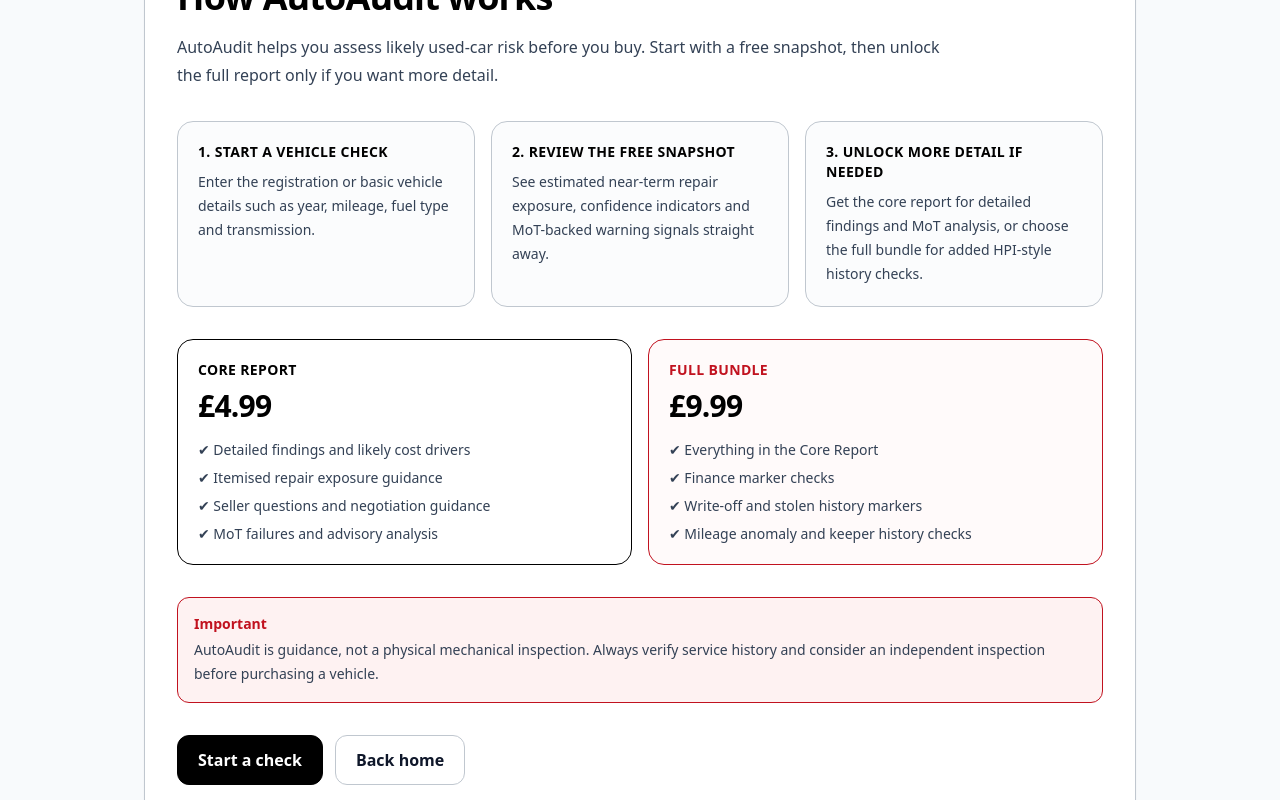
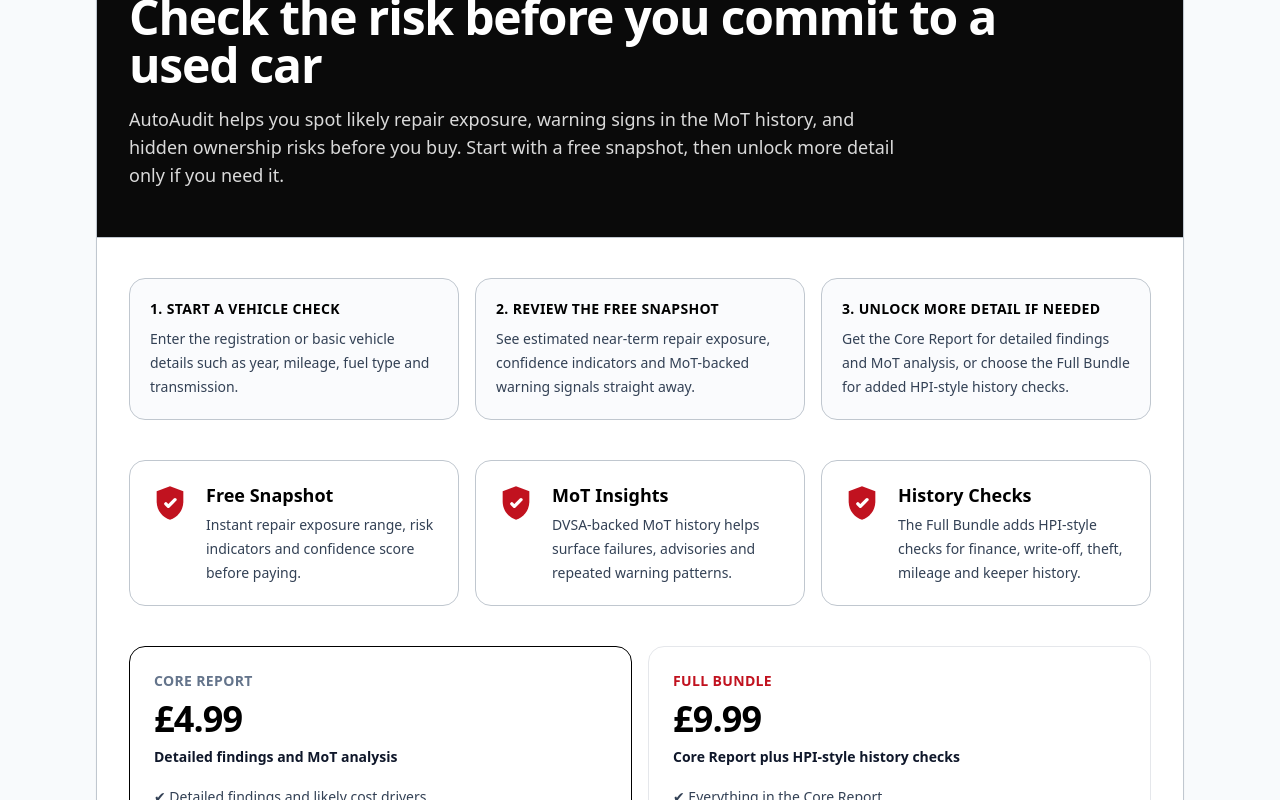
Before and after one commit to mickleethirty-vendium/autoaudit, a Next.js app: page /how-it-works in a window 1280 px wide. Shown: the part 260-1060 px from the top of the page. Built offline with nearby package versions, Linux system fonts and the light colour scheme.

Commit message:
added how it works copy

```diff
--- a/app/how-it-works/page.tsx
+++ b/app/how-it-works/page.tsx
@@ -1,25 +1,29 @@
 import Link from "next/link";
+import ShieldIcon from "@/app/components/ShieldIcon";
 
 export default function HowItWorks() {
   return (
-    <div className="mx-auto max-w-5xl px-4 py-10 sm:py-12">
-      <div className="rounded-2xl border border-[var(--aa-silver)] bg-white p-8 shadow-sm">
-        <div className="inline-flex items-center rounded-full border border-[var(--aa-silver)] bg-slate-50 px-3 py-1 text-xs font-semibold uppercase tracking-[0.18em] text-slate-700">
+    <div className="mx-auto max-w-6xl px-4 py-10 sm:py-12">
+      <div className="overflow-hidden rounded-3xl border border-[var(--aa-silver)] bg-white shadow-sm">
+        <div className="border-b border-[var(--aa-silver)] bg-[var(--aa-black)] px-6 py-10 text-white sm:px-8 sm:py-12">
+          <div className="inline-flex items-center rounded-full border border-white/15 bg-white/10 px-3 py-1 text-xs font-semibold uppercase tracking-[0.18em] text-white/90">
             How it works
           </div>
 
-        <h1 className="mt-4 text-3xl font-extrabold tracking-tight text-black sm:text-4xl">
-          How AutoAudit works
+          <h1 className="mt-4 max-w-4xl text-3xl font-extrabold tracking-tight text-white sm:text-4xl lg:text-5xl">
+            Check the risk before you commit to a used car
           </h1>
 
-        <p className="mt-4 max-w-3xl text-base leading-7 text-slate-700">
-          AutoAudit helps you assess likely used-car risk before you buy.
-          Start with a free snapshot, then unlock the full report only if you
-          want more detail.
+          <p className="mt-4 max-w-3xl text-base leading-7 text-white/85 sm:text-lg">
+            AutoAudit helps you spot likely repair exposure, warning signs in
+            the MoT history, and hidden ownership risks before you buy. Start
+            with a free snapshot, then unlock more detail only if you need it.
           </p>
+        </div>
 
-        <div className="mt-8 grid gap-4 md:grid-cols-3">
-          <div className="rounded-2xl border border-[var(--aa-silver)] bg-slate-50/60 p-5">
+        <div className="px-6 py-8 sm:px-8 sm:py-10">
+          <div className="grid gap-4 lg:grid-cols-3">
+            <div className="rounded-2xl border border-[var(--aa-silver)] bg-slate-50/70 p-5">
               <div className="text-sm font-semibold uppercase tracking-wide text-black">
                 1. Start a vehicle check
               </div>
@@ -29,36 +33,75 @@ export default function HowItWorks() {
               </p>
             </div>
 
-          <div className="rounded-2xl border border-[var(--aa-silver)] bg-slate-50/60 p-5">
+            <div className="rounded-2xl border border-[var(--aa-silver)] bg-slate-50/70 p-5">
               <div className="text-sm font-semibold uppercase tracking-wide text-black">
                 2. Review the free snapshot
               </div>
               <p className="mt-2 text-sm leading-6 text-slate-700">
-              See estimated near-term repair exposure, confidence indicators and
-              MoT-backed warning signals straight away.
+                See estimated near-term repair exposure, confidence indicators
+                and MoT-backed warning signals straight away.
               </p>
             </div>
 
-          <div className="rounded-2xl border border-[var(--aa-silver)] bg-slate-50/60 p-5">
+            <div className="rounded-2xl border border-[var(--aa-silver)] bg-slate-50/70 p-5">
               <div className="text-sm font-semibold uppercase tracking-wide text-black">
                 3. Unlock more detail if needed
               </div>
               <p className="mt-2 text-sm leading-6 text-slate-700">
-              Get the core report for detailed findings and MoT analysis, or
-              choose the full bundle for added HPI-style history checks.
+                Get the Core Report for detailed findings and MoT analysis, or
+                choose the Full Bundle for added HPI-style history checks.
               </p>
             </div>
           </div>
 
-        <div className="mt-8 grid gap-4 md:grid-cols-2">
-          <div className="rounded-2xl border border-black bg-white p-5">
-            <div className="text-sm font-semibold uppercase tracking-wide text-black">
+          <div className="mt-10 grid gap-4 md:grid-cols-3">
+            <div className="flex items-start gap-4 rounded-2xl border border-[var(--aa-silver)] bg-white p-5">
+              <ShieldIcon className="mt-0.5 h-10 w-10 shrink-0" />
+              <div>
+                <div className="text-lg font-bold text-black">Free Snapshot</div>
+                <p className="mt-1 text-sm leading-6 text-slate-700">
+                  Instant repair exposure range, risk indicators and confidence
+                  score before paying.
+                </p>
+              </div>
+            </div>
+
+            <div className="flex items-start gap-4 rounded-2xl border border-[var(--aa-silver)] bg-white p-5">
+              <ShieldIcon className="mt-0.5 h-10 w-10 shrink-0" />
+              <div>
+                <div className="text-lg font-bold text-black">MoT Insights</div>
+                <p className="mt-1 text-sm leading-6 text-slate-700">
+                  DVSA-backed MoT history helps surface failures, advisories and
+                  repeated warning patterns.
+                </p>
+              </div>
+            </div>
+
+            <div className="flex items-start gap-4 rounded-2xl border border-[var(--aa-silver)] bg-white p-5">
+              <ShieldIcon className="mt-0.5 h-10 w-10 shrink-0" />
+              <div>
+                <div className="text-lg font-bold text-black">History Checks</div>
+                <p className="mt-1 text-sm leading-6 text-slate-700">
+                  The Full Bundle adds HPI-style checks for finance, write-off,
+                  theft, mileage and keeper history.
+                </p>
+              </div>
+            </div>
+          </div>
+
+          <div className="mt-10 grid gap-4 md:grid-cols-2">
+            <div className="rounded-2xl border border-black bg-white p-6">
+              <div className="text-sm font-semibold uppercase tracking-wide text-slate-500">
                 Core Report
               </div>
-            <div className="mt-2 text-3xl font-extrabold tracking-tight text-black">
+              <div className="mt-2 text-4xl font-extrabold tracking-tight text-black">
                 £4.99
               </div>
-            <ul className="mt-4 space-y-2 text-sm text-slate-700">
+              <div className="mt-2 text-sm font-semibold text-slate-900">
+                Detailed findings and MoT analysis
+              </div>
+
+              <ul className="mt-5 space-y-2 text-sm text-slate-700">
                 <li>✔ Detailed findings and likely cost drivers</li>
                 <li>✔ Itemised repair exposure guidance</li>
                 <li>✔ Seller questions and negotiation guidance</li>
@@ -66,14 +109,18 @@ export default function HowItWorks() {
               </ul>
             </div>
 
-          <div className="rounded-2xl border border-[var(--aa-red)] bg-red-50/40 p-5">
+            <div className="rounded-2xl border border-[var(--aa-red)]/20 bg-[var(--aa-red)]/5 p-6">
               <div className="text-sm font-semibold uppercase tracking-wide text-[var(--aa-red)]">
                 Full Bundle
               </div>
-            <div className="mt-2 text-3xl font-extrabold tracking-tight text-black">
+              <div className="mt-2 text-4xl font-extrabold tracking-tight text-black">
                 £9.99
               </div>
-            <ul className="mt-4 space-y-2 text-sm text-slate-700">
+              <div className="mt-2 text-sm font-semibold text-slate-900">
+                Core Report plus HPI-style history checks
+              </div>
+
+              <ul className="mt-5 space-y-2 text-sm text-slate-700">
                 <li>✔ Everything in the Core Report</li>
                 <li>✔ Finance marker checks</li>
                 <li>✔ Write-off and stolen history markers</li>
@@ -82,31 +129,26 @@ export default function HowItWorks() {
             </div>
           </div>
 
-        <div className="mt-8 rounded-xl border border-[var(--aa-red)] bg-red-50 p-4 text-sm text-slate-700">
+          <div className="mt-10 rounded-2xl border border-[var(--aa-red)]/20 bg-red-50 p-5 text-sm text-slate-700">
             <div className="font-semibold text-[var(--aa-red)]">Important</div>
-          <p className="mt-1 leading-6">
-            AutoAudit is guidance, not a physical mechanical inspection. Always
-            verify service history and consider an independent inspection before
-            purchasing a vehicle.
+            <p className="mt-2 leading-6">
+              AutoAudit is guidance, not a physical mechanical inspection.
+              Always verify service history and consider an independent
+              inspection before purchasing a vehicle.
             </p>
           </div>
 
-        <div className="mt-8 flex flex-wrap gap-3">
-          <Link
-            href="/check"
-            className="inline-flex items-center justify-center rounded-xl border border-black bg-black px-5 py-3 font-semibold text-white transition hover:bg-[#111111]"
-          >
+          <div className="mt-10 flex flex-wrap gap-3">
+            <Link href="/check" className="btn-primary">
               Start a check
             </Link>
 
-          <Link
-            href="/"
-            className="inline-flex items-center justify-center rounded-xl border border-[var(--aa-silver)] bg-white px-5 py-3 font-semibold text-slate-900 transition hover:bg-slate-50"
-          >
+            <Link href="/" className="btn-outline">
               Back home
             </Link>
           </div>
         </div>
       </div>
+    </div>
   );
 }
--- a/app/layout.tsx
+++ b/app/layout.tsx
@@ -45,7 +45,7 @@ export default function RootLayout({
               {/* Right: Nav */}
               <nav className="hidden sm:flex items-center gap-2">
                 <Link
-                  href="/#how"
+                  href="/how-it-works"
                   className="rounded-lg px-3 py-2 text-sm font-medium text-slate-700 transition duration-200 hover:bg-slate-100 hover:text-black"
                 >
                   How it works
```
Lines whose indentation alone changed are shown as unchanged.
